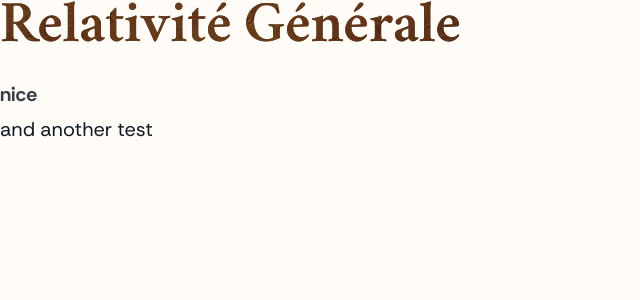
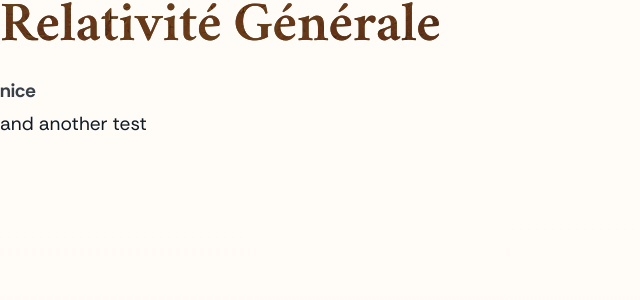
Before and after one commit to Splines/homepage, a Jekyll site: the page built from index.md, in a window 1280 px wide. Shown: the top 300 px of the page, without its empty margins (0-640 px from the left). Built offline with Jekyll 4.4.1, drawn with Linux system fonts in a browser that asks for light colours.

Commit message:
Init response design for page (padding and font size)

```diff
--- a/_sass/_main.scss
+++ b/_sass/_main.scss
@@ -4,6 +4,7 @@
 html {
     height: 100%;
 }
+
 body {
     min-height: 100%;
     background: linear-gradient(to top, #fff7f0, #fffcf8);
@@ -19,7 +20,23 @@
 }
 
 :root {
-    font-size: 18px;
+    font-size: 15px;
+
+    @media (min-width: 470px) {
+        font-size: 16px;
+    }
+
+    @media(min-width: 560px) {
+        font-size: 17px;
+    }
+
+    @media(min-width: 800px) {
+        font-size: 18px;
+    }
+
+    @media(min-width: 900px) {
+        font-size: 19px;
+    }
 }
 
 .only-aria {
--- a/_sass/_page.scss
+++ b/_sass/_page.scss
@@ -6,7 +6,30 @@
     padding-top: 4.5em;
     margin-left: auto;
     margin-right: auto;
-    max-width: 45em;
+    max-width: 42em;
+
+    padding-left: 1.2em;
+    padding-right: 1.2em;
+
+    @media (min-width: 400px) {
+        padding-left: 2em;
+        padding-right: 2em;
+    }
+
+    @media (min-width: 560px) {
+        padding-left: 2.7em;
+        padding-right: 2.7em;
+    }
+
+    @media (min-width: 700px) {
+        padding-left: 3.2em;
+        padding-right: 3.2em;
+    }
+
+    @media (min-width: 800px) {
+        padding-left: 3.6em;
+        padding-right: 3.6em;
+    }
 }
 
 #whitespace-below-article {
@@ -52,7 +75,7 @@
 
     font-family: v.$serif-font;
     font-weight: 400;
-    font-size: 1.1rem;
+    font-size: 1rem;
 
     $fill: #88593a;
     color: $fill;
--- a/_sass/_typography.scss
+++ b/_sass/_typography.scss
@@ -38,7 +38,7 @@
 h1 {
     font-family: v.$serif-font;
     font-weight: 600;
-    font-size: 3.2rem;
+
     line-height: 1em;
 
     // https://resourceboy.com/textures/gold-textures/
@@ -48,6 +48,16 @@
     color: #281c143d;
     background-blend-mode: hard-light;
     background-clip: text;
+
+    font-size: 2.7rem;
+
+    @media (min-width: 600px) {
+        font-size: 2.8rem;
+    }
+
+    @media (min-width: 1000px) {
+        font-size: 2.9rem;
+    }
 }
 
 h2 {
@@ -92,7 +102,7 @@
 h3 {
     font-family: v.$normal-font;
     font-weight: 700;
-    font-size: 1.1rem;
+    font-size: 1rem;
     color: #0f1b24d5;
     margin-top: 1.2em;
 }
@@ -100,8 +110,8 @@
 p {
     font-family: v.$normal-font;
     font-weight: 400;
-    font-size: 1.1rem;
-    line-height: 1.5;
+    font-size: 1rem;
+    line-height: 1.5rem;
     color: #0f1b24;
 
     margin-top: 0.4em;
```
